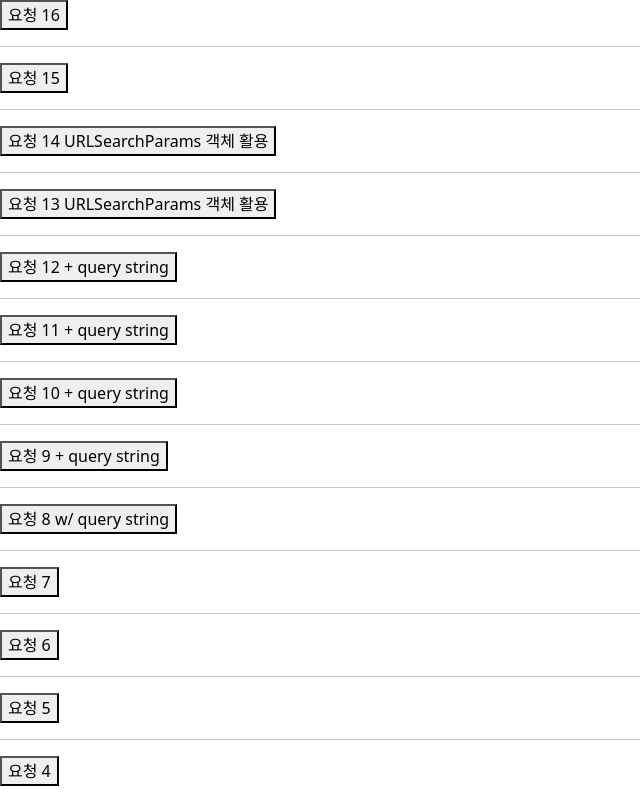
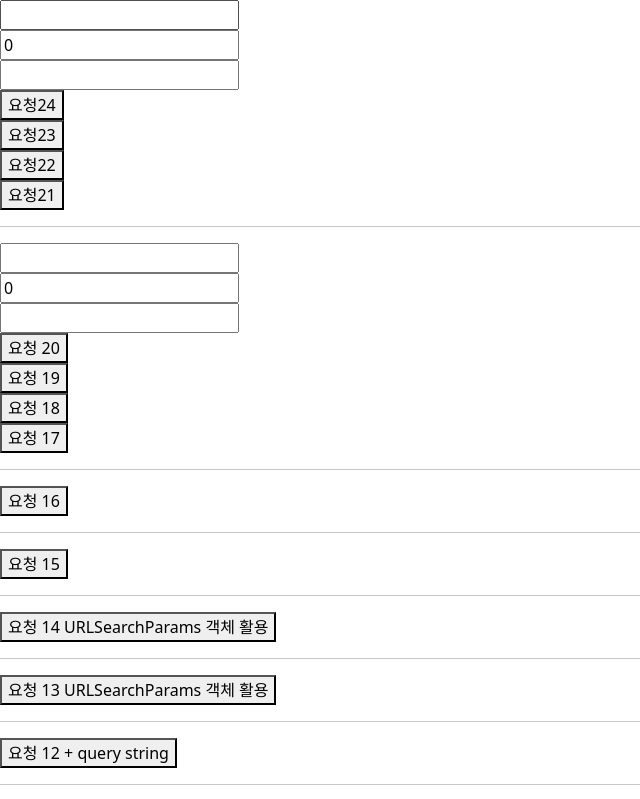
Before and after one commit to yumin359/react, a React (Vite) app: page / in a window 1280 px wide. Shown: the top 799 px of the page, without its empty margins (0-640 px from the left). Built offline with nearby package versions, Linux system fonts and the light colour scheme.

Commit message:
0707 get 사용자 입력으로 요청 보내기(4가지 방법 다 씀)

```diff
--- a/src/App53.jsx
+++ b/src/App53.jsx
@@ -1,7 +1,16 @@
-import React from "react";
+import React, { useState } from "react";
 import axios from "axios";
 
 function App53(props) {
+  // use...(hook)들은 컴포넌트 최상단에 작성(조건문, 반복분 사용 금지)
+  const [name, setName] = useState("");
+  const [age, setAge] = useState(0);
+  const [city, setCity] = useState("");
+
+  const [fruit, setFruit] = useState("");
+  const [price, setPrice] = useState(0);
+  const [location, setLocation] = useState("");
+
   function handleButton1Click() {
     axios.request({
       method: "get",
@@ -127,8 +136,133 @@ function App53(props) {
     axios.get(`/api/main28/sub16?${p}`);
   }
 
+  function handleButton20Click() {
+    // 객체를 config.params에 넣기
+    axios.get("/api/main28/sub20", {
+      params: {
+        name: name,
+        age: age,
+        city: city,
+      },
+    });
+  }
+  function handleButton19Click() {
+    // URLSearchParams를 config.params에 넣기
+    const p = new URLSearchParams();
+    p.set("name", name);
+    p.set("age", age);
+    p.set("city", city);
+    axios.get("/api/main28/sub19", { params: p });
+  }
+  function handleButton18Click() {
+    // URLSearchParams를 연결연산자로 붙이기
+    const p = new URLSearchParams();
+    p.set("name", name);
+    p.set("age", age);
+    p.set("city", city);
+    axios.get(`/api/main28/sub18?${p}`);
+    // axios.get(`/api/main28/sub18`+p);
+  }
+  function handleButton17Click() {
+    // query string 직접 완성
+    axios.get(`/api/main28/sub17?name=${name}&age=${age}&city=${city}`);
+  }
+
+  function handleButton24Click() {
+    // config.params 값을 객체로 주기
+    axios.get("/api/main28/sub24", {
+      params: {
+        fruit: fruit,
+        price: price,
+        location: location,
+      },
+    });
+  }
+  function handleButton23Click() {
+    // config.params 값을 URLSearchParams로 주기
+    const p = new URLSearchParams();
+    p.set("fruit", fruit);
+    p.set("price", price);
+    p.set("location", location);
+    axios.get("/api/main28/sub23", { params: p });
+  }
+  function handleButton22Click() {
+    // URLSearchParams 객체를 url에 연결 연산으로 붙이기
+    const p = new URLSearchParams();
+    p.set("fruit", fruit);
+    p.set("price", price);
+    p.set("location", location);
+    axios.get(`/api/main28/sub22?` + p);
+  }
+  function handleButton21Click() {
+    // querystring 직접 작성
+    axios.get(
+      `/api/main28/sub21?fruit=${fruit}&price=${price}&location=${location}`,
+    );
+  }
+
   return (
     <div>
+      <div>
+        <div>
+          <input
+            type="text"
+            value={fruit}
+            onChange={(e) => setFruit(e.target.value)}
+          />
+        </div>
+        <div>
+          <input
+            type="text"
+            value={price}
+            onChange={(e) => setPrice(e.target.value)}
+          />
+        </div>
+        <div>
+          <input
+            type="text"
+            value={location}
+            onChange={(e) => setLocation(e.target.value)}
+          />
+        </div>
+      </div>
+      <button onClick={handleButton24Click}>요청24</button>
+      <br />
+      <button onClick={handleButton23Click}>요청23</button>
+      <br />
+      <button onClick={handleButton22Click}>요청22</button>
+      <br />
+      <button onClick={handleButton21Click}>요청21</button>
+      <br />
+      <hr />
+      <div>
+        <div>
+          <input
+            type="text"
+            value={name}
+            onChange={(e) => setName(e.target.value)}
+          />
+        </div>
+        <div>
+          <input
+            type="text"
+            value={age}
+            onChange={(e) => setAge(e.target.value)}
+          />
+        </div>
+        <div>
+          <input
+            type="text"
+            value={city}
+            onChange={(e) => setCity(e.target.value)}
+          />
+        </div>
+      </div>
+      <button onClick={handleButton20Click}>요청 20</button> <br />
+      <button onClick={handleButton19Click}>요청 19</button> <br />
+      <button onClick={handleButton18Click}>요청 18</button> <br />
+      <button onClick={handleButton17Click}>요청 17</button> <br />
+      <hr />
       <button onClick={handleButton16Click}>요청 16</button>
       <hr />
       <button onClick={handleButton15Click}>요청 15</button>
```
